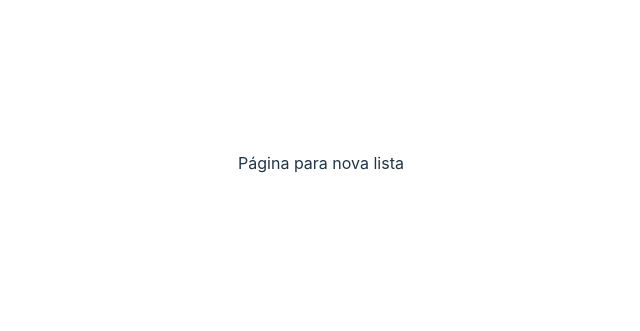
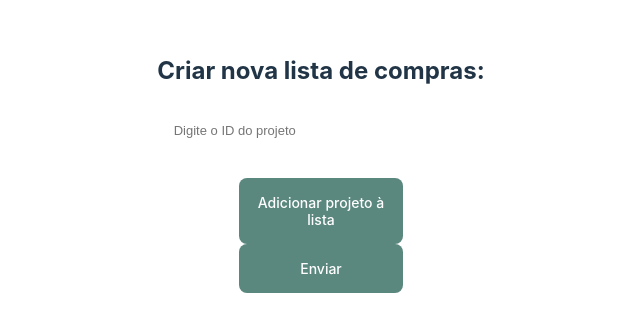
Before and after one commit to brenoealmeida/dinabox-integration-II, a React (Vite) app in the folder shopping-list/: page /new in a window 1280 px wide. Shown: the part 237-568 px from the top of the page, without its empty margins (319-959 px from the left). Built offline with nearby package versions, Linux system fonts and the light colour scheme.

Commit message:
dev: begins to develop NewLists page [not working]

```diff
--- a/shopping-list/src/pages/NewList.jsx
+++ b/shopping-list/src/pages/NewList.jsx
@@ -1,17 +1,53 @@
-import { useContext, useEffect } from "react";
+import { useContext, useEffect, useState } from "react";
 import Context from "../context/Context";
+import Form from '../components/Form';
+import Input from '../components/Input';
+import Button from "../components/Button";
 
 function NewList() {
-    const { token } = useContext(Context)
+    const { token } = useContext(Context);
+    const [inputs, setInputs] = useState([0]);
 
     useEffect(() => {
         console.log(token);
     }, [])
 
+    const handleSubmit = (e) => {
+        e.preventDefault();
+    }
+
+    const handleChange = () => {
+
+    }
+
+    const handleClick = () => {
+        setInputs((prev) => {
+            const num = prev.length;
+            return {
+                ...prev,
+                num
+            }
+        })
+    }
+
     return (
-        <div>
-            Página para nova lista
-        </div>
+        <section>
+            <h2>Criar nova lista de compras:</h2>
+            <Form onSubmit={handleSubmit}>
+                {
+                    inputs.map((index) => (
+                        <Input placeholder='Digite o ID do projeto'
+                            type='number'
+                            name={`id_${index}`}
+                            key={index}
+                            onChange={handleChange}
+                            />
+                    ))
+                }
+                <Button type="button" onClick={handleClick}>Adicionar projeto à lista</Button>
+                <Button type="submit">Enviar</Button>
+            </Form>
+        </section>
     )
 }
 
```
